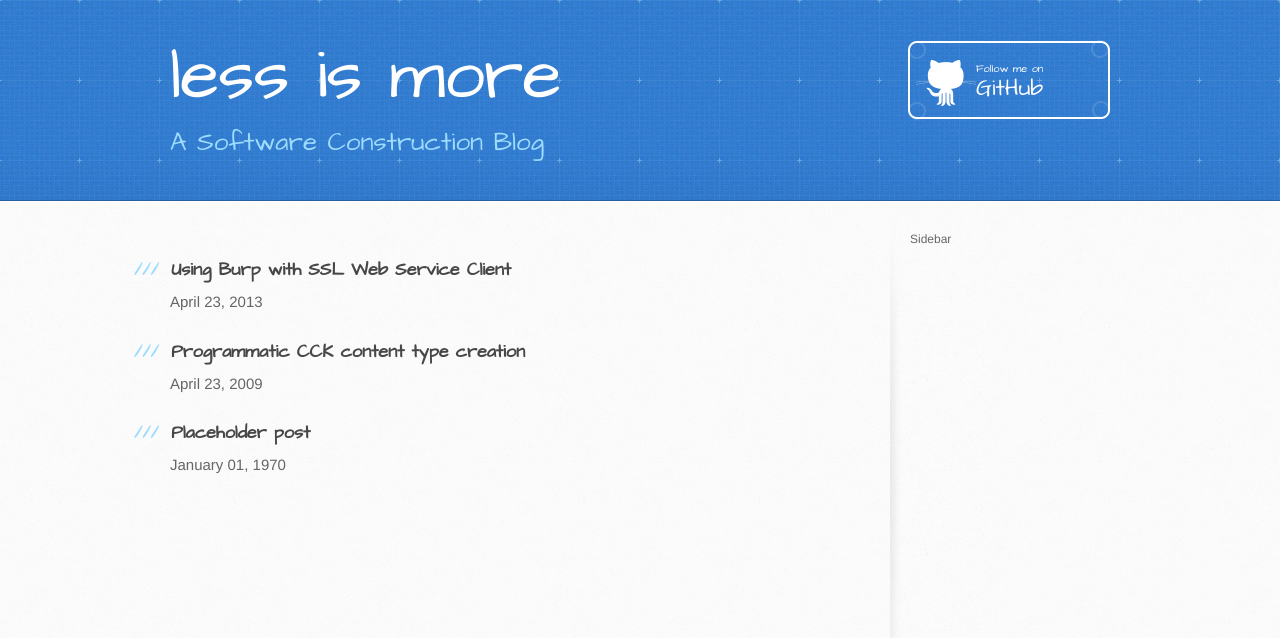
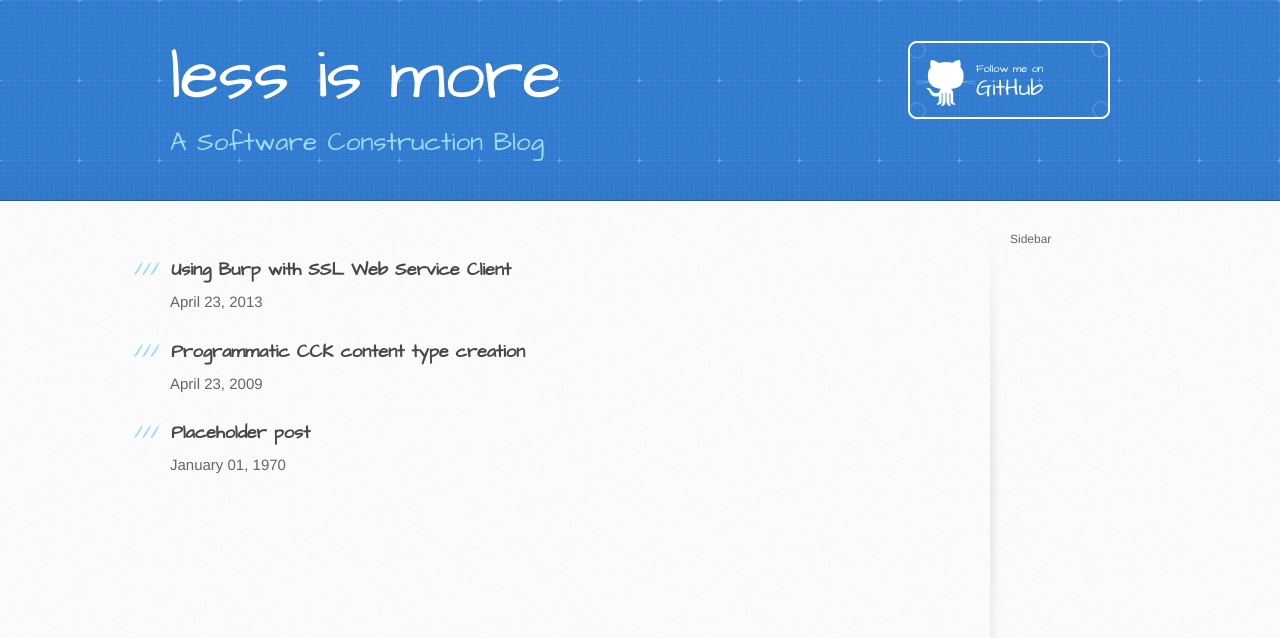
Before and after one commit to cxj/cxj.github.io, a Jekyll site: the page built from index.html, in a window 1280 px wide. Shown: the top 638 px of the page. Built offline with Jekyll 4.4.1, drawn with Linux system fonts in a browser that asks for light colours; Markdown is read by kramdown in place of the engine named in the settings.

Commit message:
Tweak post style to better display source code.

```diff
--- a/_layouts/post.html
+++ b/_layouts/post.html
@@ -3,7 +3,7 @@
 ---
 
 <div id="post">
-    <h2> {{ page.title }} </h2>
+    <h1> {{ page.title }} </h1>
     </p> {{ page.date | date: "%B %d, %Y" }}</p>
     {{ content }}
 </div>
--- a/stylesheets/stylesheet.css
+++ b/stylesheets/stylesheet.css
@@ -101,7 +101,7 @@
 }
 
 #main-content {
-  width: 690px;
+  width: 790px;
   float: left;
 }
 
@@ -110,7 +110,7 @@
 }
 
 aside#sidebar {
-  width: 200px;
+  width: 100px;
   padding-left: 20px;
   min-height: 504px;
   float: right;
```
